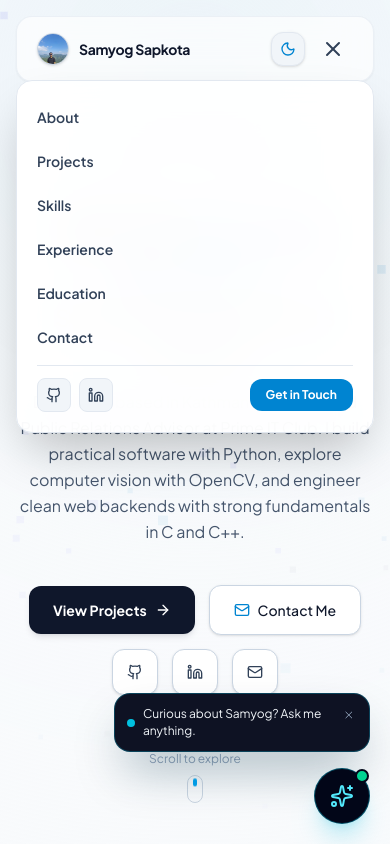
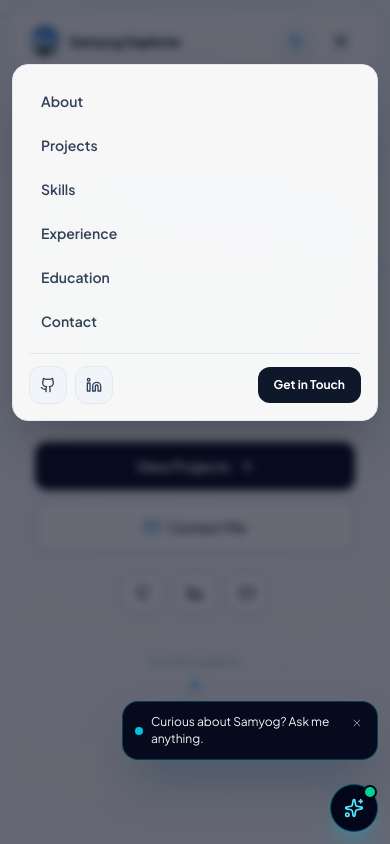
Before and after one commit to hola-mundo999/samyog-portfolio, a React (Vite) app: page / in a window 390 px wide. Both pictures are taken after a click on the button 333 px from the left and 49 px from the top of the page. Shown: the top 844 px of the page. Built offline with nearby package versions, Linux system fonts and the light colour scheme.

Commit message:
fix(mobile): optimize mobile responsiveness, viewport scaling, touch targets, and iOS input handling

```diff
--- a/index.html
+++ b/index.html
@@ -2,7 +2,10 @@
 <html lang="en">
   <head>
     <meta charset="UTF-8" />
-    <meta name="viewport" content="width=device-width, initial-scale=1.0" />
+    <meta name="viewport" content="width=device-width, initial-scale=1.0, viewport-fit=cover" />
+    <meta name="theme-color" content="#060813" />
+    <meta name="apple-mobile-web-app-capable" content="yes" />
+    <meta name="apple-mobile-web-app-status-bar-style" content="black-translucent" />
     <title>Samyog Sapkota</title>
     <meta name="description" content="Portfolio of Samyog Sapkota - BSc CSIT student at Prime College (TU '27) and Public Relations Advisor at Prime IT Club. Practical software development in Python, computer vision, and web backends." />
     <meta name="keywords" content="Samyog Sapkota, BSc CSIT, Prime College, Prime IT Club, Software Engineering, Python, OpenCV, FastAPI, Nepal" />
--- a/src/components/About.jsx
+++ b/src/components/About.jsx
@@ -26,7 +26,7 @@ export default function About() {
       {/* Grid Layout: Editorial Narrative + 3 Core Pillars */}
       <div className="grid md:grid-cols-12 gap-6 items-stretch">
         {/* Main Narrative Card (7 cols) */}
-        <div className="md:col-span-7 surface-card rounded-3xl p-6 sm:p-8 flex flex-col justify-between">
+        <div className="md:col-span-7 surface-card rounded-2xl sm:rounded-3xl p-5 sm:p-8 flex flex-col justify-between">
           <div className="space-y-4 text-slate-700 dark:text-slate-200 text-sm sm:text-base leading-relaxed">
             <p>
               I am a third-year <strong className="text-slate-950 dark:text-white font-semibold">computer science student at Prime College</strong> (Tribhuvan University, Class of 2027) in Kathmandu, Nepal.
--- a/src/components/Education.jsx
+++ b/src/components/Education.jsx
@@ -21,7 +21,7 @@ export default function Education() {
         </span>
       </div>
 
-      <div className="surface-card rounded-3xl p-6 sm:p-8">
+      <div className="surface-card rounded-2xl sm:rounded-3xl p-5 sm:p-8">
         <div className="flex flex-col sm:flex-row sm:items-center justify-between gap-4 mb-6 pb-6 border-b border-slate-200 dark:border-slate-800/80">
           <div className="flex items-start gap-4">
             <div className="p-3 rounded-2xl bg-cyan-500/10 text-cyan-600 dark:text-cyan-400 border border-cyan-500/30 shrink-0">
--- a/src/components/Hero.jsx
+++ b/src/components/Hero.jsx
@@ -50,27 +50,27 @@ export default function Hero() {
       </div>
 
       {/* Main Headline */}
-      <h1 className="text-4xl sm:text-5xl md:text-6xl font-extrabold tracking-tight text-slate-900 dark:text-white mb-6 leading-[1.15]">
+      <h1 className="text-3xl sm:text-5xl md:text-6xl font-extrabold tracking-tight text-slate-900 dark:text-white mb-4 sm:mb-6 leading-[1.2] sm:leading-[1.15]">
         Hi, I'm{' '}
         <span className="text-transparent bg-clip-text bg-gradient-to-r from-sky-600 via-indigo-600 to-cyan-500 dark:from-cyan-400 dark:via-sky-300 dark:to-indigo-300">
           Samyog Sapkota
         </span>
         .<br />
-        <span className="text-2xl sm:text-3xl md:text-4xl font-semibold text-slate-700 dark:text-slate-200 block mt-2 tracking-tight">
+        <span className="text-xl sm:text-3xl md:text-4xl font-semibold text-slate-700 dark:text-slate-200 block mt-1.5 sm:mt-2 tracking-tight">
           Software Developer & CS Student
         </span>
       </h1>
 
       {/* Clear, Natural Subtitle */}
-      <p className="text-base sm:text-lg text-slate-600 dark:text-slate-300 max-w-2xl mx-auto mb-10 leading-relaxed font-normal">
+      <p className="text-sm sm:text-base md:text-lg text-slate-600 dark:text-slate-300 max-w-2xl mx-auto mb-8 sm:mb-10 leading-relaxed font-normal">
         Developer based in Kathmandu, Nepal, and Public Relations Advisor at Prime IT Club. I build practical software with Python, explore computer vision with OpenCV, and engineer clean web backends with strong fundamentals in C and C++.
       </p>
 
-      {/* Calls to Action */}
-      <div className="flex flex-wrap items-center justify-center gap-3.5 mb-14">
+      {/* Primary Calls to Action */}
+      <div className="flex flex-col sm:flex-row items-center justify-center gap-3 w-full max-w-xs sm:max-w-none mx-auto mb-5 sm:mb-6">
         <a
           href="#projects"
-          className="flex items-center gap-2 px-6 py-3.5 rounded-xl bg-slate-900 text-white hover:bg-slate-800 dark:bg-cyan-400 dark:hover:bg-cyan-300 dark:text-slate-950 font-bold text-sm transition-all duration-200 hover:scale-105 active:scale-95 shadow-md shadow-slate-900/10 dark:shadow-cyan-400/20 cursor-pointer"
+          className="w-full sm:w-auto flex items-center justify-center gap-2 px-6 py-3.5 rounded-xl bg-slate-900 text-white hover:bg-slate-800 dark:bg-cyan-400 dark:hover:bg-cyan-300 dark:text-slate-950 font-bold text-sm transition-all duration-200 hover:scale-105 active:scale-95 shadow-md shadow-slate-900/10 dark:shadow-cyan-400/20 cursor-pointer text-center"
         >
           <span>View Projects</span>
           <ArrowRight className="w-4 h-4" />
@@ -78,18 +78,21 @@ export default function Hero() {
 
         <a
           href="#contact"
-          className="flex items-center gap-2 px-6 py-3.5 rounded-xl bg-white hover:bg-slate-50 border border-slate-300 text-slate-900 dark:bg-slate-900/90 dark:hover:bg-slate-800 dark:border-slate-700/80 dark:text-white font-medium text-sm transition-all duration-200 hover:scale-105 active:scale-95 shadow-sm cursor-pointer"
+          className="w-full sm:w-auto flex items-center justify-center gap-2 px-6 py-3.5 rounded-xl bg-white hover:bg-slate-50 border border-slate-300 text-slate-900 dark:bg-slate-900/90 dark:hover:bg-slate-800 dark:border-slate-700/80 dark:text-white font-medium text-sm transition-all duration-200 hover:scale-105 active:scale-95 shadow-sm cursor-pointer text-center"
         >
           <Mail className="w-4 h-4 text-sky-600 dark:text-cyan-400" />
           <span>Contact Me</span>
         </a>
+      </div>
 
+      {/* Social Links Row */}
+      <div className="flex items-center justify-center gap-2.5 mb-10 sm:mb-14">
         <a
           href="https://github.com/hola-mundo999"
           target="_blank"
           rel="noopener noreferrer"
           aria-label="GitHub Profile"
-          className="p-3.5 rounded-xl bg-white hover:bg-slate-50 border border-slate-300 text-slate-700 hover:text-slate-950 dark:bg-slate-900/90 dark:hover:bg-slate-800 dark:border-slate-800 dark:text-slate-300 dark:hover:text-white transition-all duration-200 hover:scale-105 shadow-sm cursor-pointer"
+          className="p-3 sm:p-3.5 rounded-xl bg-white hover:bg-slate-50 border border-slate-300 text-slate-700 hover:text-slate-950 dark:bg-slate-900/90 dark:hover:bg-slate-800 dark:border-slate-800 dark:text-slate-300 dark:hover:text-white transition-all duration-200 hover:scale-105 active:scale-95 shadow-sm cursor-pointer"
           title="GitHub (@hola-mundo999)"
         >
           <GithubIcon className="w-4 h-4" />
@@ -100,7 +103,7 @@ export default function Hero() {
           target="_blank"
           rel="noopener noreferrer"
           aria-label="LinkedIn Profile"
-          className="p-3.5 rounded-xl bg-white hover:bg-slate-50 border border-slate-300 text-slate-700 hover:text-sky-600 dark:bg-slate-900/90 dark:hover:bg-slate-800 dark:border-slate-800 dark:text-slate-300 dark:hover:text-cyan-400 transition-all duration-200 hover:scale-105 shadow-sm cursor-pointer"
+          className="p-3 sm:p-3.5 rounded-xl bg-white hover:bg-slate-50 border border-slate-300 text-slate-700 hover:text-sky-600 dark:bg-slate-900/90 dark:hover:bg-slate-800 dark:border-slate-800 dark:text-slate-300 dark:hover:text-cyan-400 transition-all duration-200 hover:scale-105 active:scale-95 shadow-sm cursor-pointer"
           title="LinkedIn Profile"
         >
           <LinkedinIcon className="w-4 h-4" />
@@ -109,7 +112,7 @@ export default function Hero() {
         <a
           href="mailto:samyog.sapkota1@gmail.com"
           aria-label="Direct Email"
-          className="p-3.5 rounded-xl bg-white hover:bg-slate-50 border border-slate-300 text-slate-700 hover:text-sky-600 dark:bg-slate-900/90 dark:hover:bg-slate-800 dark:border-slate-800 dark:text-slate-300 dark:hover:text-cyan-400 transition-all duration-200 hover:scale-105 shadow-sm cursor-pointer"
+          className="p-3 sm:p-3.5 rounded-xl bg-white hover:bg-slate-50 border border-slate-300 text-slate-700 hover:text-sky-600 dark:bg-slate-900/90 dark:hover:bg-slate-800 dark:border-slate-800 dark:text-slate-300 dark:hover:text-cyan-400 transition-all duration-200 hover:scale-105 active:scale-95 shadow-sm cursor-pointer"
           title="Email (samyog.sapkota1@gmail.com)"
         >
           <Mail className="w-4 h-4" />
--- a/src/components/Navbar.jsx
+++ b/src/components/Navbar.jsx
@@ -47,14 +47,14 @@ export default function Navbar() {
         Skip to main content
       </a>
 
-      <header className="fixed top-0 left-0 right-0 z-40 flex justify-center px-4 py-4 transition-all duration-300">
+      <header className="fixed top-0 left-0 right-0 z-40 flex justify-center px-3 sm:px-4 py-2.5 sm:py-4 transition-all duration-300">
         <nav
           aria-label="Main Navigation"
           style={{
             backdropFilter: scrolled ? 'blur(30px)' : 'blur(16px)',
             WebkitBackdropFilter: scrolled ? 'blur(30px)' : 'blur(16px)',
           }}
-          className={`w-full max-w-5xl rounded-2xl px-5 py-3 transition-all duration-300 flex items-center justify-between ${
+          className={`w-full max-w-5xl rounded-2xl px-4 sm:px-5 py-2.5 sm:py-3 transition-all duration-300 flex items-center justify-between ${
             scrolled
               ? 'bg-white/94 dark:bg-[#070a14]/94 border border-slate-200/90 dark:border-slate-800/90 shadow-2xl shadow-slate-900/10 dark:shadow-black/80'
               : 'bg-white/65 dark:bg-slate-950/65 border border-slate-200/60 dark:border-slate-800/50 shadow-xs'
@@ -64,7 +64,7 @@ export default function Navbar() {
           {/* Brand Avatar & Name */}
           <a
             href="#"
-            className="flex items-center gap-2.5 group shrink-0"
+            className="flex items-center gap-2 sm:gap-2.5 group shrink-0"
             aria-label="Samyog Sapkota Home"
           >
             <div className="w-8 h-8 rounded-full overflow-hidden border border-slate-300 dark:border-slate-700 shadow-sm shrink-0 group-hover:border-sky-500 dark:group-hover:border-cyan-400/50 transition-colors bg-slate-200 dark:bg-slate-800">
@@ -118,7 +118,7 @@ export default function Navbar() {
                 target="_blank"
                 rel="noopener noreferrer"
                 aria-label="GitHub Profile"
-                className="p-2 text-slate-500 hover:text-slate-900 dark:text-slate-400 dark:hover:text-white hover:bg-slate-100 dark:hover:bg-slate-800/60 rounded-xl transition-all"
+                className="p-2 text-slate-500 hover:text-slate-950 dark:text-slate-400 dark:hover:text-white hover:bg-slate-100 dark:hover:bg-slate-800/60 rounded-xl transition-all"
                 title="GitHub (@hola-mundo999)"
               >
                 <GithubIcon className="w-4 h-4" />
@@ -157,11 +157,17 @@ export default function Navbar() {
           </div>
         </nav>
 
-        {/* Mobile Dropdown Drawer */}
+        {/* Mobile Dropdown Backdrop & Drawer */}
         {mobileMenuOpen && (
+          <>
+            <div
+              className="fixed inset-0 bg-slate-950/60 backdrop-blur-xs z-40 md:hidden"
+              onClick={() => setMobileMenuOpen(false)}
+              aria-hidden="true"
+            />
             <div
               id="mobile-nav"
-            className="md:hidden absolute top-20 inset-x-4 bg-white/95 dark:bg-slate-950/95 backdrop-blur-xl rounded-2xl p-5 flex flex-col gap-3 shadow-2xl border border-slate-200 dark:border-slate-800 animate-fade-in z-50 text-slate-900 dark:text-slate-100"
+              className="md:hidden absolute top-16 sm:top-20 inset-x-3 sm:inset-x-4 bg-white/95 dark:bg-[#070a14]/95 backdrop-blur-2xl rounded-2xl p-4 sm:p-5 flex flex-col gap-1 shadow-2xl border border-slate-200 dark:border-slate-800 animate-fade-in z-50 text-slate-900 dark:text-slate-100"
             >
               {navLinks.map((link) => (
                 <a
@@ -171,20 +177,20 @@ export default function Navbar() {
                     playClick();
                     setMobileMenuOpen(false);
                   }}
-                className="text-sm font-semibold text-slate-700 hover:text-sky-600 dark:text-slate-200 dark:hover:text-cyan-300 py-1.5 transition-colors"
+                  className="text-sm font-semibold text-slate-700 hover:text-sky-600 dark:text-slate-200 dark:hover:text-cyan-300 py-2.5 px-3 rounded-xl hover:bg-slate-100 dark:hover:bg-slate-900/60 transition-colors"
                 >
                   {link.label}
                 </a>
               ))}
 
-            <div className="pt-3 border-t border-slate-200 dark:border-slate-800 flex items-center justify-between">
+              <div className="pt-3 mt-2 border-t border-slate-200 dark:border-slate-800 flex items-center justify-between">
                 <div className="flex items-center gap-2">
                   <a
                     href="https://github.com/hola-mundo999"
                     target="_blank"
                     rel="noopener noreferrer"
                     aria-label="GitHub Profile"
-                  className="p-2 text-slate-700 dark:text-slate-300 hover:text-slate-950 dark:hover:text-white rounded-lg bg-slate-100 dark:bg-slate-900 border border-slate-200 dark:border-slate-800"
+                    className="p-2.5 text-slate-700 dark:text-slate-300 hover:text-slate-950 dark:hover:text-white rounded-xl bg-slate-100 dark:bg-slate-900 border border-slate-200 dark:border-slate-800"
                   >
                     <GithubIcon className="w-4 h-4" />
                   </a>
@@ -193,7 +199,7 @@ export default function Navbar() {
                     target="_blank"
                     rel="noopener noreferrer"
                     aria-label="LinkedIn Profile"
-                  className="p-2 text-slate-700 dark:text-slate-300 hover:text-sky-600 dark:hover:text-cyan-400 rounded-lg bg-slate-100 dark:bg-slate-900 border border-slate-200 dark:border-slate-800"
+                    className="p-2.5 text-slate-700 dark:text-slate-300 hover:text-sky-600 dark:hover:text-cyan-400 rounded-xl bg-slate-100 dark:bg-slate-900 border border-slate-200 dark:border-slate-800"
                   >
                     <LinkedinIcon className="w-4 h-4" />
                   </a>
@@ -202,12 +208,13 @@ export default function Navbar() {
                 <a
                   href="#contact"
                   onClick={() => setMobileMenuOpen(false)}
-                className="text-xs font-bold px-4 py-2 rounded-xl bg-sky-600 text-white dark:bg-cyan-500 dark:text-slate-950"
+                  className="text-xs font-bold px-4 py-2.5 rounded-xl bg-slate-900 text-white dark:bg-cyan-500 dark:text-slate-950 active:scale-95 transition-transform"
                 >
                   Get in Touch
                 </a>
               </div>
             </div>
+          </>
         )}
       </header>
     </>
```
Also changed, not shown: src/components/ChatAssistant.jsx (+5 -5 lines), src/components/Contact.jsx (+6 -6 lines), src/components/Leadership.jsx (+14 -14 lines), src/components/ProjectsRoadmap.jsx (+7 -4 lines), src/components/Skills.jsx (+7 -7 lines), src/components/TerminalConsole.jsx (+7 -7 lines). Lines whose indentation alone changed are shown as unchanged.
